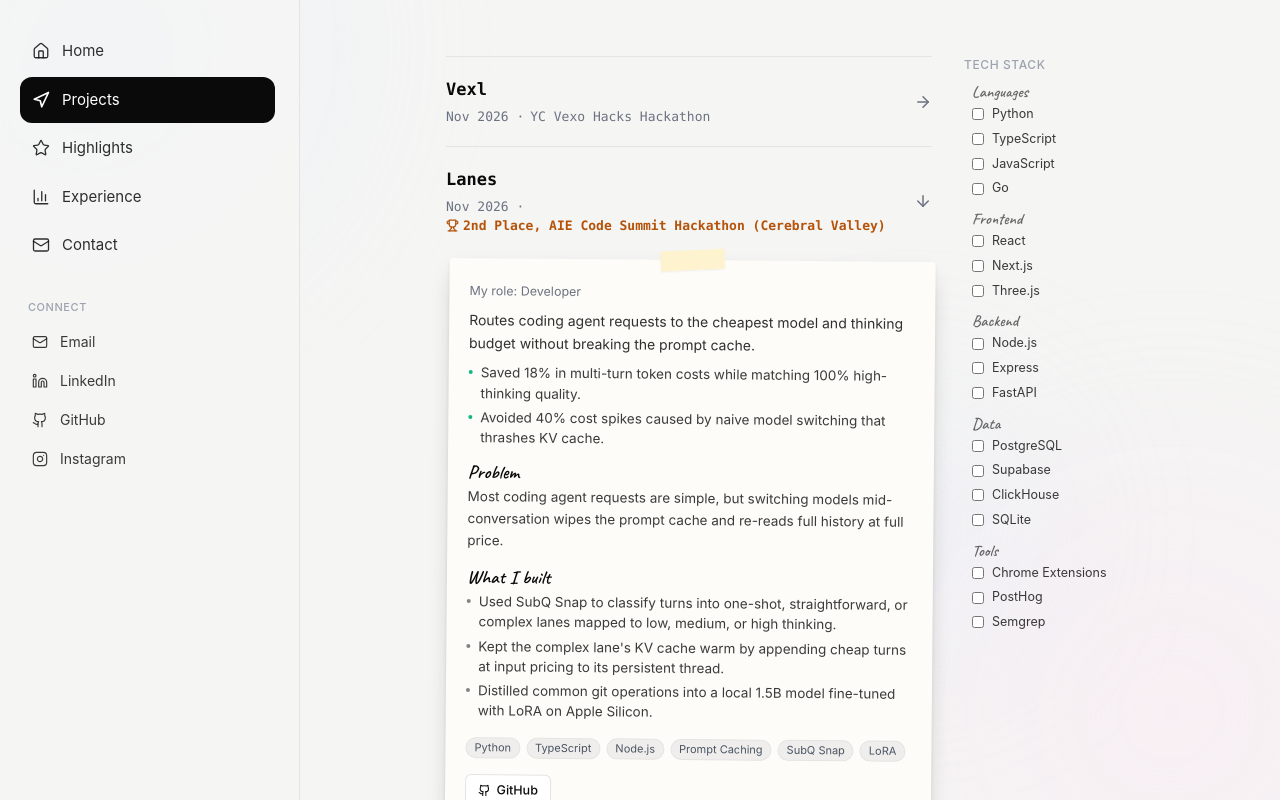
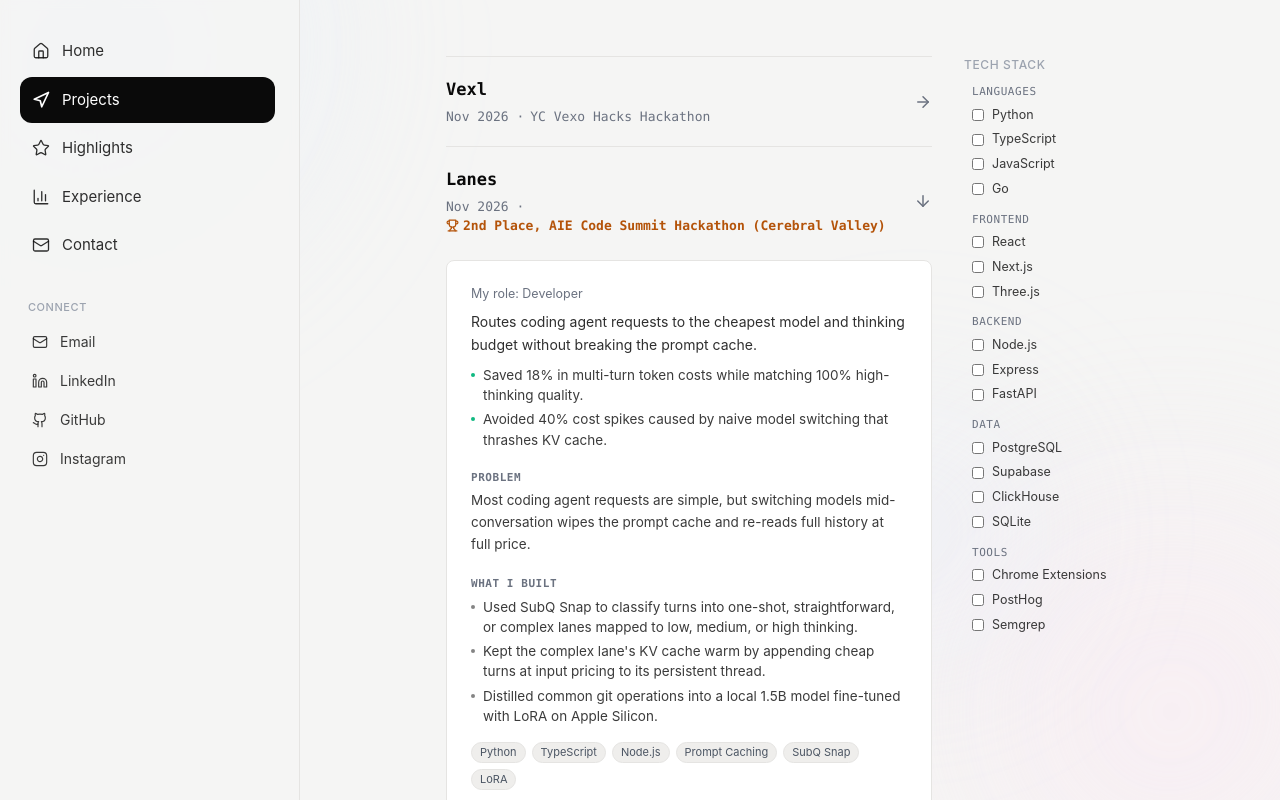
Before and after one commit to shehryaur/shehryarhassan-portfolio, a Next.js app: page /projects in a window 1280 px wide. Both pictures are taken after a click on the button 689 px from the left and 201 px from the top of the page. Shown: the top 800 px of the page. Built offline with nearby package versions, Linux system fonts and the light colour scheme.

Commit message:
Unify project details and tech stack headings with clean editorial styling

```diff
--- a/components/ProjectTimeline.tsx
+++ b/components/ProjectTimeline.tsx
@@ -59,7 +59,7 @@ export default function ProjectTimeline() {
         </div>
         {skillGroups.map((group) => (
           <div key={group.label} className="mt-2.5">
-            <h3 className="hand px-2 text-[16px] leading-none text-ink/60">
+            <h3 className="px-2 font-mono text-[11px] uppercase tracking-wider text-mute">
               {group.label}
             </h3>
             <ul className="mt-0.5 flex flex-wrap gap-1 md:flex-col md:gap-0">
@@ -140,13 +140,7 @@ export default function ProjectTimeline() {
 
                 {expanded && (
                   <div className="pb-7 pt-1">
-                    {/* Details open as a taped paper note with a slight tilt */}
-                    <div
-                      className="unfold paper tape tilt rounded-sm px-5 pb-5 pt-6 font-sans"
-                      style={{
-                        ["--tilt" as string]: i % 2 ? "0.5deg" : "-0.5deg",
-                      }}
-                    >
+                    <div className="unfold rounded-lg border border-line bg-surface p-6 font-sans shadow-xs">
                       <p className="text-[12.5px] text-mute">
                         My role: {p.role}
                       </p>
@@ -163,14 +157,14 @@ export default function ProjectTimeline() {
                         ))}
                       </ul>
 
-                      <h4 className="hand mt-4 text-[19px] leading-none text-ink">
+                      <h4 className="mt-5 font-mono text-[11px] font-semibold uppercase tracking-wider text-mute">
                         Problem
                       </h4>
                       <p className="mt-1 text-[13.5px] leading-relaxed text-ink/80">
                         {p.problem}
                       </p>
 
-                      <h4 className="hand mt-4 text-[19px] leading-none text-ink">
+                      <h4 className="mt-5 font-mono text-[11px] font-semibold uppercase tracking-wider text-mute">
                         What I built
                       </h4>
                       <ul className="mt-1 space-y-1 text-[13.5px] text-ink/80">
```
